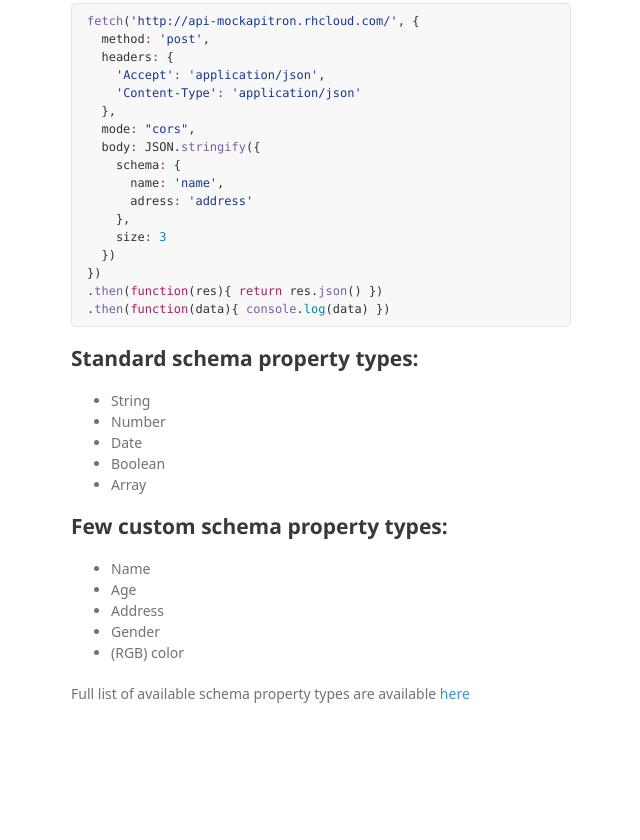
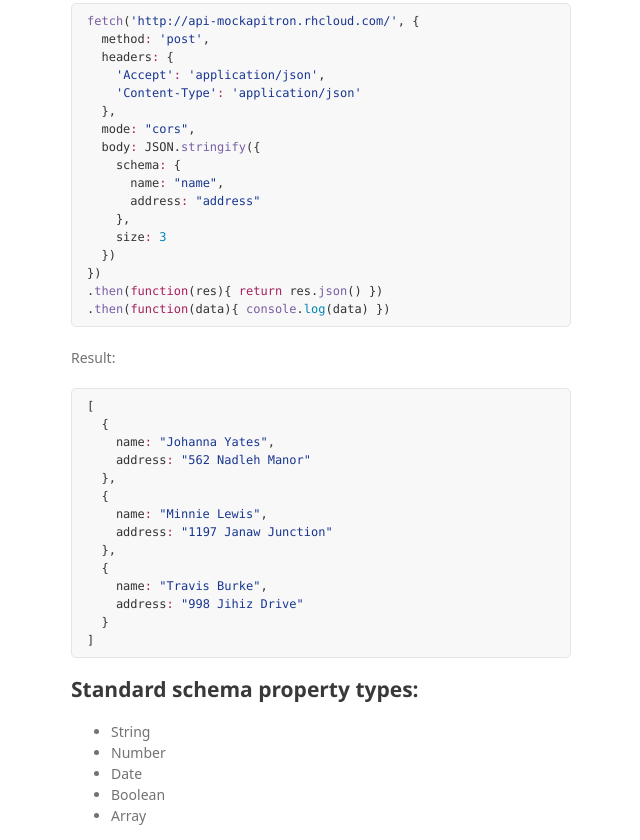
Before and after one commit to toastman/mockapitron, a plain HTML site: page index.html in a window 1280 px wide. Shown: the part 1012-1852 px from the top of the page, without its empty margins (499-1139 px from the left). Before the commit the page ends 1786 px from the top, so only its background shows below. Drawn offline with Linux system fonts and the light colour scheme; a web font is replaced by a local one.

```diff
--- a/index.html
+++ b/index.html
@@ -59,14 +59,31 @@
   mode<span class="pl-k">:</span> <span class="pl-s"><span class="pl-pds">"</span>cors<span class="pl-pds">"</span></span>,
   body<span class="pl-k">:</span> <span class="pl-smi">JSON</span>.<span class="pl-en">stringify</span>({
     schema<span class="pl-k">:</span> {
-      name<span class="pl-k">:</span> <span class="pl-s"><span class="pl-pds">'</span>name<span class="pl-pds">'</span></span>,
-      adress<span class="pl-k">:</span> <span class="pl-s"><span class="pl-pds">'</span>address<span class="pl-pds">'</span></span>
+      name<span class="pl-k">:</span> <span class="pl-s"><span class="pl-pds">"</span>name<span class="pl-pds">"</span></span>,
+      address<span class="pl-k">:</span> <span class="pl-s"><span class="pl-pds">"</span>address<span class="pl-pds">"</span></span>
     },
     size<span class="pl-k">:</span> <span class="pl-c1">3</span>
   })
 })
 .<span class="pl-en">then</span>(<span class="pl-k">function</span>(<span class="pl-smi">res</span>){ <span class="pl-k">return</span> <span class="pl-smi">res</span>.<span class="pl-en">json</span>() })
 .<span class="pl-en">then</span>(<span class="pl-k">function</span>(<span class="pl-smi">data</span>){ <span class="pl-en">console</span>.<span class="pl-c1">log</span>(data) })</pre></div>
+
+<p>Result:</p>
+
+<div class="highlight highlight-source-js"><pre>[
+  {
+    name<span class="pl-k">:</span> <span class="pl-s"><span class="pl-pds">"</span>Johanna Yates<span class="pl-pds">"</span></span>,
+    address<span class="pl-k">:</span> <span class="pl-s"><span class="pl-pds">"</span>562 Nadleh Manor<span class="pl-pds">"</span></span>
+  },
+  {
+    name<span class="pl-k">:</span> <span class="pl-s"><span class="pl-pds">"</span>Minnie Lewis<span class="pl-pds">"</span></span>,
+    address<span class="pl-k">:</span> <span class="pl-s"><span class="pl-pds">"</span>1197 Janaw Junction<span class="pl-pds">"</span></span>
+  },
+  {
+    name<span class="pl-k">:</span> <span class="pl-s"><span class="pl-pds">"</span>Travis Burke<span class="pl-pds">"</span></span>,
+    address<span class="pl-k">:</span> <span class="pl-s"><span class="pl-pds">"</span>998 Jihiz Drive<span class="pl-pds">"</span></span>
+  }
+]</pre></div>
 
 <h2>
 <a id="standard-schema-property-types" class="anchor" href="#standard-schema-property-types" aria-hidden="true"><span class="octicon octicon-link"></span></a>Standard schema property types:</h2>
```
Also changed, not shown: params.json (+1 -1 lines).
